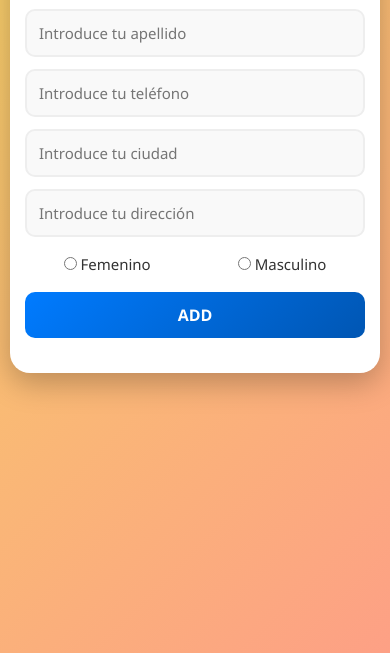
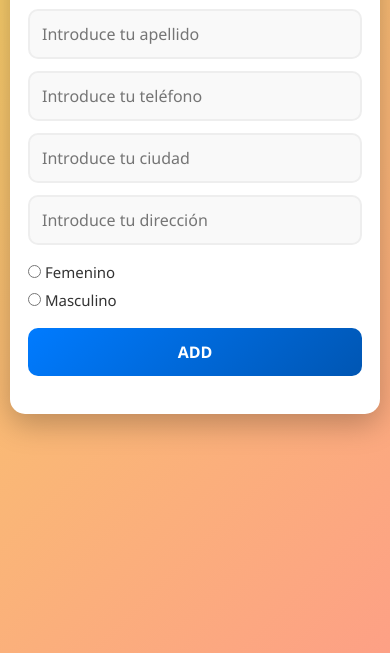
Before and after one commit to hoyosleider37-ctrl/-mi-proyecto, a plain HTML site: page lista-contacto/index.html in a window 390 px wide. Shown: the part 191-844 px from the top of the page. Drawn offline with Linux system fonts and the light colour scheme.

Commit message:
arregle contactos celular

```diff
--- a/lista-contacto/index.html
+++ b/lista-contacto/index.html
@@ -2,6 +2,7 @@
 <html lang="es">
 <head>
   <meta charset="UTF-8">
+  <meta name="viewport" content="width=device-width, initial-scale=1.0">
   <title>Lista de Contactos</title>
   <link rel="stylesheet" href="styles.css">
 </head>
--- a/lista-contacto/styles.css
+++ b/lista-contacto/styles.css
@@ -10,12 +10,13 @@ body {
   min-height: 100vh;
   display: flex;
   justify-content: center;
-  padding: 40px 0;
+  align-items: flex-start;
+  padding: 20px 10px;
 }
 
 .container {
   background: white;
-  width: 90%;
+  width: 100%;
   max-width: 450px;
   height: fit-content;
   padding: 30px;
@@ -41,7 +42,7 @@ h1 {
   border: 2px solid #eee;
   border-radius: 10px;
   outline: none;
-  font-size: 15px;
+  font-size: 16px;
   background: #f9f9f9;
 }
 
@@ -86,33 +87,24 @@ h1 {
   padding: 12px;
   margin-bottom: 10px;
   border-radius: 10px;
+  word-break: break-word;
 }
 
-/* Para que se acomode al celular */
-* {
-  box-sizing: border-box;
-}
-
+/* Para celular */
 @media (max-width: 600px) {
   body {
     padding: 10px;
   }
   .container {
-    width: 100% !important;
-    margin: 0 !important;
-    padding: 15px !important;
+    padding: 18px;
+    border-radius: 15px;
   }
-  input[type="text"] {
-    width: 100% !important;
-    font-size: 16px;
-  }
-  #agregarBtn {
-    width: 100% !important;
-    padding: 12px !important;
+  h1 {
+    font-size: 24px;
   }
   .genero {
-    display: flex;
-    justify-content: space-around;
-    gap: 10px;
+    flex-direction: column;
+    align-items: flex-start;
+    gap: 8px;
   }
 }
```
